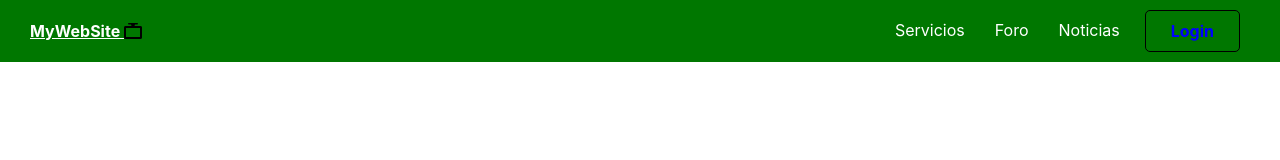
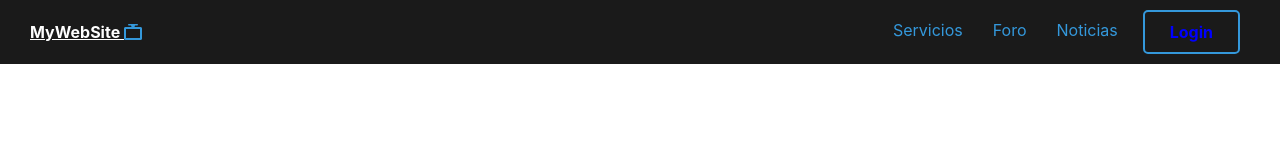
Before and after one commit to PabloMacieyko/utn-labcomII-practices, a plain HTML site: page U03P02/index.html in a window 1280 px wide. Drawn offline with Linux system fonts and the light colour scheme.

Commit message:
Personalizar el navbar

```diff
--- a/U03P02/css/index.css
+++ b/U03P02/css/index.css
@@ -17,7 +17,7 @@ nav {
     justify-content: space-between;
     align-items: center;
     width: 100%;
-    background-color: #007700;
+    background-color: #1a1a1a;
     padding-left: 30px;
     padding-right: 30px;
     padding-top: 10px;
@@ -40,23 +40,24 @@ nav {
     display: inline-block;
     padding: 10px 15px;
     text-decoration: none;
-    color: #fff;
+    color: #3498db;
 }
 
 .nav-item:hover {
-    background-color: #090;
+
+    background-color: #555;
     transform: scale(1.1);
     border-radius: 25%;
 }
 
 .nav-item:hover a {
-    color: black;
+    color: #2980b9;
     box-shadow: 2px 2px 5px rgb(0, 0, 0, 0.3);
     border-radius: 50%;
 }
 
 .nav-item-login {
-    border: 1px solid;
+    border: 2px solid #3498db;
     border-radius: 5px;
     margin: 0 10px;
     padding: 0 10px;
@@ -71,6 +72,6 @@ nav {
 
 .nav-item-login a:hover {
     background-color: transparent;
-    color: red;
+    color: white;
     font-weight: bold;
 }
--- a/U03P02/index.html
+++ b/U03P02/index.html
@@ -13,7 +13,7 @@
     <nav class="navbar">
         <a href="#" class="logo">
             MyWebSite
-            <i class="fas fa-desktop fa-spin" style="color: #000000;"></i>
+            <i class="fas fa-desktop fa-spin" style="color: #3498db;"></i>
         </a>
         <ul class="nav-links">
             <li class="nav-item"><a href="#">Servicios</a></li>
```
